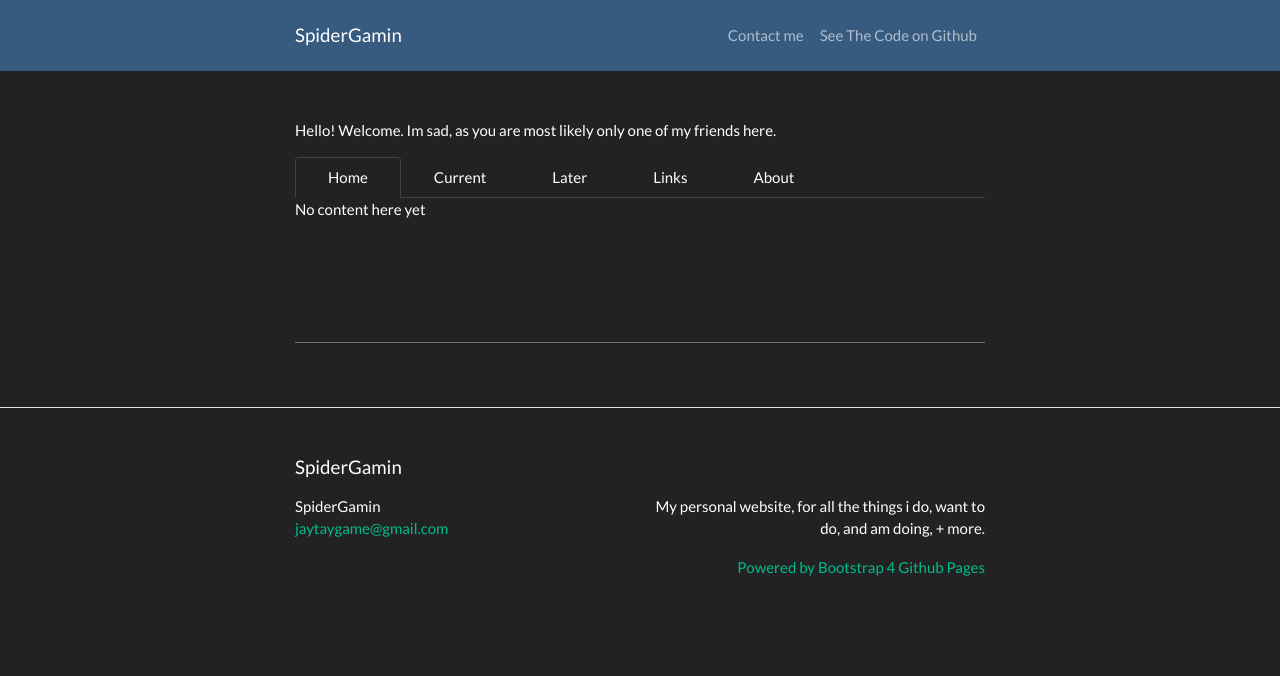
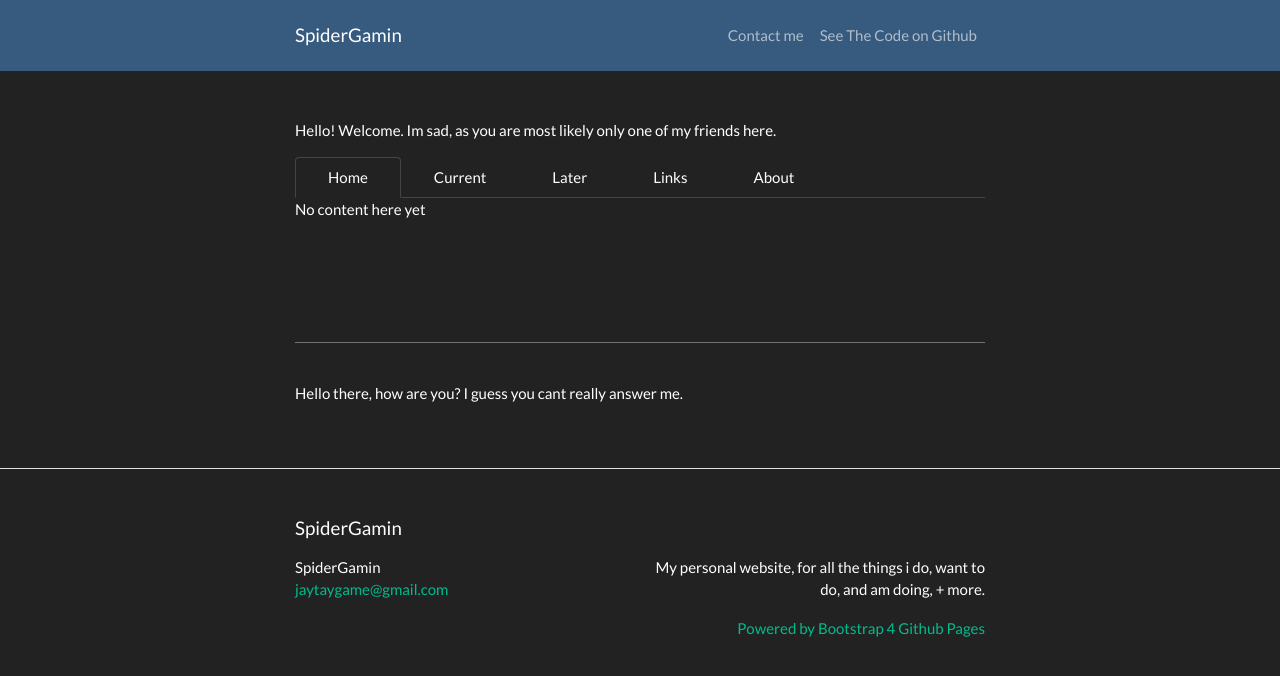
Before and after one commit to insberr/insberr.github.io, a Jekyll site: the page built from index.md, in a window 1280 px wide. Shown: the top 676 px of the page. Built offline with Jekyll 4.4.1, drawn with Linux system fonts in a browser that asks for light colours; our own code applies the rules of GitHub Pages for plain Markdown files; part of the change alters nothing that is shown.

Commit message:
Update index.md

```diff
--- a/index.md
+++ b/index.md
@@ -14,7 +14,7 @@ Hello! Welcome. Im sad, as you are most likely only one of my friends here.
     <a class="nav-link" data-toggle="tab" href="#links">Links</a>
   </li>
   <li class="nav-item">
-   <a class="nav-link" data-toggle="tab" href="layouts/page.html">About</a>
+   <a class="nav-link" data-toggle="tab" href="#about">About</a>
  </li>
 </ul>
 <div id="myTabContent" class="tab-content">
@@ -47,8 +47,8 @@ Hello! Welcome. Im sad, as you are most likely only one of my friends here.
   </div>
   <div class="tab-pane fade" id="links">
     <p>The only links, so sad
-      <br>- <a href="https://spidergamin.github.io/To-Be-Named/">Idle Game</a>
-      <br>- <a href="https://spidergamin.github.io/">Coming soon</a>
+      <br>- <a href="https://spidergamin.github.io/To-Be-Named/">Incremental Universe</a>
+      <br>- <a href="https://spidergamin.github.io/HTMLtestingsite">HTML Testing Website</a>
     </p>
   </div>
   <div class="tab-pane fade" id="about">
@@ -63,3 +63,4 @@ Hello! Welcome. Im sad, as you are most likely only one of my friends here.
 <br>
 <br>
 <hr size="10" noshade>
+<br> Hello there, how are you? I guess you cant really answer me.
```
